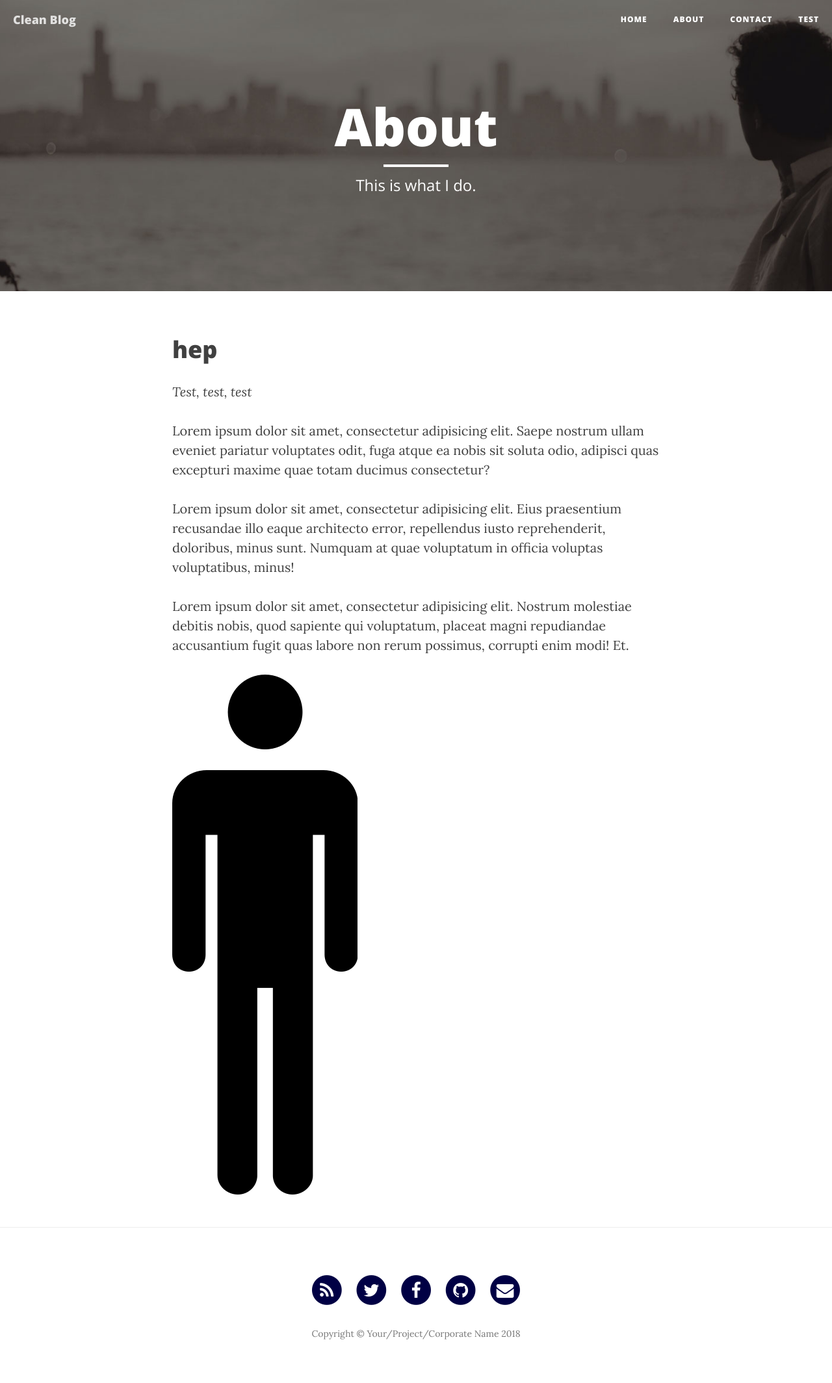
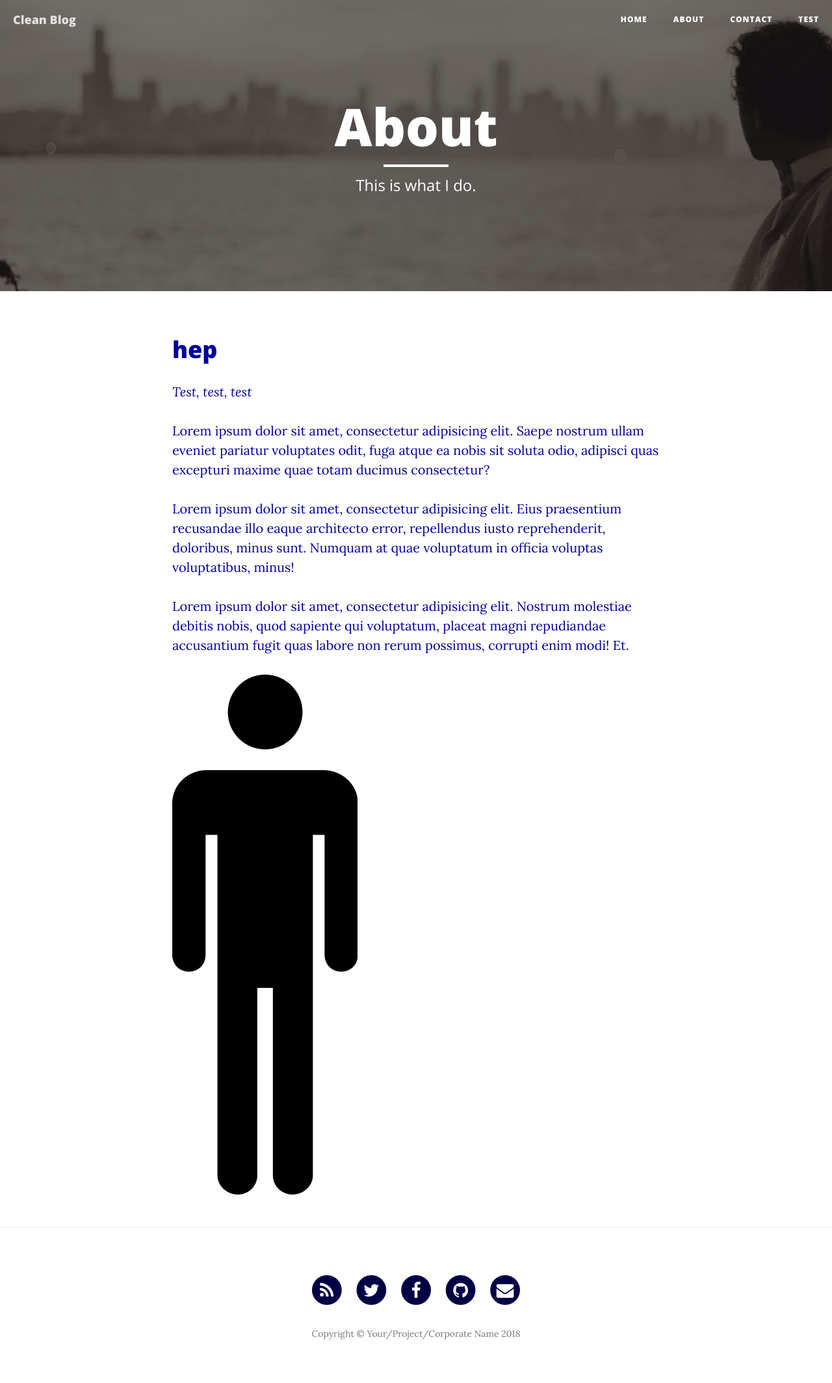
Before and after one commit to v1x4l/testWebsite, a Jekyll site: the page built from about.md, in a window 1280 px wide. Shown: the whole page at 65% size. Built offline with Jekyll 4.4.1, drawn with Linux system fonts in a browser that asks for light colours; nearby versions of some CDN libraries.

Commit message:
Update clean-blog.css

```diff
--- a/css/clean-blog.css
+++ b/css/clean-blog.css
@@ -7,7 +7,7 @@
 body {
   font-family: 'Lora', 'Times New Roman', serif;
   font-size: 20px;
-  color: #404040;
+  color: #000099;
 }
 p {
   line-height: 1.5;
```
